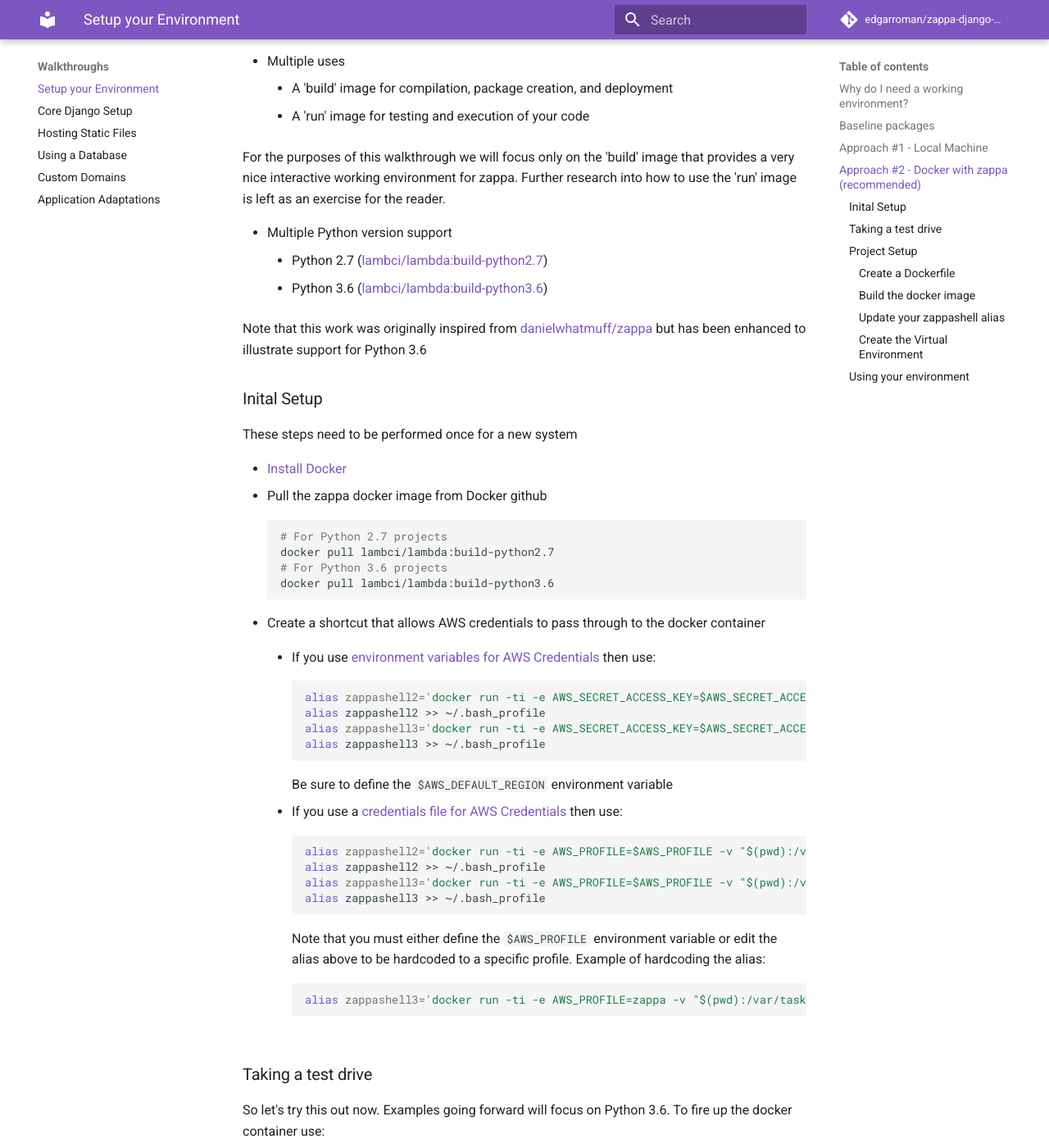
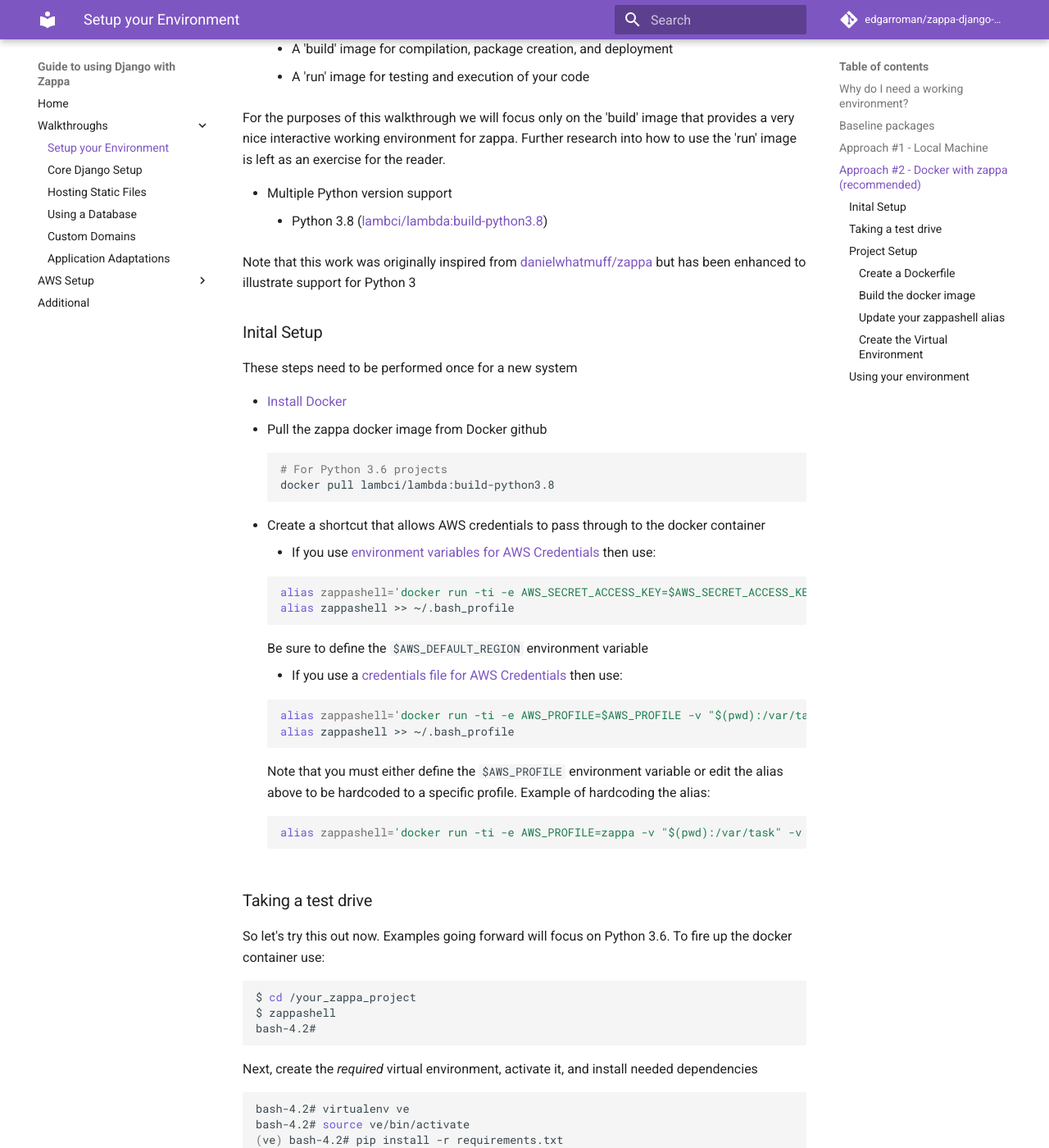
Before and after one commit to edgarroman/zappa-django-guide, an MkDocs documentation site: the page built from docs/setup.md, in a window 1280 px wide and 1400 px high, scrolled down 1825 px. Shown: the whole window at 82% size. Built offline with MkDocs 1.6.1 and Material for MkDocs 9.7.7, drawn with Linux system fonts in a browser that asks for light colours; comment, search, counter and statistics services are not loaded; old or Windows-style settings are respelled for this version of MkDocs; some of the changed text lies outside the part shown.

````diff
--- a/docs/setup.md
+++ b/docs/setup.md
@@ -6,26 +6,26 @@ This section provides guidance to set up a zappa working environment.
 
 While the ultimate goal is to have your Django application hosted in a cloud-based serverless environment, a working environment is needed to:
 
-* Collect the required packages
-* Build a lambda compatible deployment
-* Upload the deployment
-* Coordinate the various AWS services to enable the cloud-based environment
+-   Collect the required packages
+-   Build a lambda compatible deployment
+-   Upload the deployment
+-   Coordinate the various AWS services to enable the cloud-based environment
 
-In addition, a working environment assists with development and testing.  The caveat is that this working environment will not match exactly the cloud-based deployment. However, the goal is to get a reasonablly close approximation while still balancing ease of use.
+In addition, a working environment assists with development and testing. The caveat is that this working environment will not match exactly the cloud-based deployment. However, the goal is to get a reasonablly close approximation while still balancing ease of use.
 
 ## Baseline packages
 
 To ensure baseline expectations are set, all environments will assume the following criteria:
 
-* Python 3.6 or 2.7 (according to [AWS lambda support](http://docs.aws.amazon.com/lambda/latest/dg/current-supported-versions.html))
-* Django 1.10
-* Latest version of [zappa](https://pypi.python.org/pypi/zappa)
+-   Python 3 (according to [AWS lambda support](http://docs.aws.amazon.com/lambda/latest/dg/current-supported-versions.html))
+-   Django 3.2 or newer
+-   Latest version of [zappa](https://pypi.python.org/pypi/zappa)
 
-In addition, zappa *requires* a virtual environment in which to function.  So all approaches below include a virtual environment.
+In addition, zappa _requires_ a virtual environment in which to function. So all approaches below include a virtual environment.
 
 ## Approach #1 - Local Machine
 
-You can easily set up your working environment on your local machine. For simple projects, this is very easy to manage and maintain.  All you need is Python 2.7, pip, and virtualenv installed.  This works for Windows, MacOS, and Linux machines.
+You can easily set up your working environment on your local machine. For simple projects, this is very easy to manage and maintain. All you need is Python 2.7, pip, and virtualenv installed. This works for Windows, MacOS, and Linux machines.
 
 Here we setup a working environment named 'zappatest'
 
@@ -36,9 +36,11 @@ virtualenv ve
 source ve/bin/activate
 pip install django zappa
 ```
+
 And you are done.
 
 !!! Warning
+
     While this approach is easy to get up and running, the challenge comes along when you require more advanced python packages.
 
     For example, once you start connecting to databases, you will need to compile packages such as 'psycopg2' for PostGresSQL.  You should consider the implications of installing needed libraries on your local machine.
@@ -47,69 +49,70 @@ And you are done.
 
 ## Approach #2 - Docker with zappa (recommended)
 
-Sometimes leveraging Docker to create an isolated working environment is a good idea.  It takes more work to setup initially, but once you have the foundations, it is quite easy to create multiple working environments and it is easier to share those same environments with other folks on your team.
+Sometimes leveraging Docker to create an isolated working environment is a good idea. It takes more work to setup initially, but once you have the foundations, it is quite easy to create multiple working environments and it is easier to share those same environments with other folks on your team.
 
-The main goal of using Docker is to create an environment that closely matches the AWS lambda environment.  The closer it matches, then there will be less difficult-to-debug problems.
+The main goal of using Docker is to create an environment that closely matches the AWS lambda environment. The closer it matches, then there will be less difficult-to-debug problems.
 
-We will leverage the work others have done to enable such an environment.  First and foremost, the folks from [lambci](https://github.com/lambci/lambci) have created github repo called [docker-lambda](https://github.com/lambci/docker-lambda) that accurately reflects the lambda environment.  It provides:
+We will leverage the work others have done to enable such an environment. First and foremost, the folks from [lambci](https://github.com/lambci/lambci) have created github repo called [docker-lambda](https://github.com/lambci/docker-lambda) that accurately reflects the lambda environment. It provides:
 
- * Multiple uses
-    * A 'build' image for compilation, package creation, and deployment
-    * A 'run' image for testing and execution of your code
+-   Multiple uses
+    -   A 'build' image for compilation, package creation, and deployment
+    -   A 'run' image for testing and execution of your code
 
-For the purposes of this walkthrough we will focus only on the 'build' image that provides a very nice interactive working environment for zappa.  Further research into how to use the 'run' image is left as an exercise for the reader.
+For the purposes of this walkthrough we will focus only on the 'build' image that provides a very nice interactive working environment for zappa. Further research into how to use the 'run' image is left as an exercise for the reader.
 
- * Multiple Python version support
-    * Python 2.7 ([lambci/lambda:build-python2.7](https://hub.docker.com/r/lambci/lambda/tags/))
-    * Python 3.6 ([lambci/lambda:build-python3.6](https://hub.docker.com/r/lambci/lambda/tags/))
+-   Multiple Python version support
+    -   Python 3.8 ([lambci/lambda:build-python3.8](https://hub.docker.com/r/lambci/lambda/tags/))
 
-Note that this work was originally inspired from [danielwhatmuff/zappa](https://github.com/danielwhatmuff/zappa) but has been enhanced to illustrate support for Python 3.6
+Note that this work was originally inspired from [danielwhatmuff/zappa](https://github.com/danielwhatmuff/zappa) but has been enhanced to illustrate support for Python 3
 
 ### Inital Setup
 
 These steps need to be performed once for a new system
 
-* [Install Docker](https://docs.docker.com/engine/installation/)
-* Pull the zappa docker image from Docker github
-```sh
-# For Python 2.7 projects
-docker pull lambci/lambda:build-python2.7
-# For Python 3.6 projects
-docker pull lambci/lambda:build-python3.6
-```
-* Create a shortcut that allows AWS credentials to pass through to the docker container
-    * If you use [environment variables for AWS Credentials](aws_credentials#setup-local-account-credentials) then use:
-```sh
-alias zappashell2='docker run -ti -e AWS_SECRET_ACCESS_KEY=$AWS_SECRET_ACCESS_KEY -e AWS_ACCESS_KEY_ID=$AWS_ACCESS_KEY_ID -e AWS_DEFAULT_REGION=$AWS_DEFAULT_REGION -v "$(pwd):/var/task"  --rm lambci/lambda:build-python2.7 bash'
-alias zappashell2 >> ~/.bash_profile
-alias zappashell3='docker run -ti -e AWS_SECRET_ACCESS_KEY=$AWS_SECRET_ACCESS_KEY -e AWS_ACCESS_KEY_ID=$AWS_ACCESS_KEY_ID -e AWS_DEFAULT_REGION=$AWS_DEFAULT_REGION -v "$(pwd):/var/task"  --rm lambci/lambda:build-python3.6 bash'
-alias zappashell3 >> ~/.bash_profile
-```
+-   [Install Docker](https://docs.docker.com/engine/installation/)
+-   Pull the zappa docker image from Docker github
+
+    ```sh
+    # For Python 3.6 projects
+    docker pull lambci/lambda:build-python3.8
+    ```
+
+-   Create a shortcut that allows AWS credentials to pass through to the docker container
+
+    -   If you use [environment variables for AWS Credentials](aws_credentials#setup-local-account-credentials) then use:
+
+    ```sh
+    alias zappashell='docker run -ti -e AWS_SECRET_ACCESS_KEY=$AWS_SECRET_ACCESS_KEY -e AWS_ACCESS_KEY_ID=$AWS_ACCESS_KEY_ID -e AWS_DEFAULT_REGION=$AWS_DEFAULT_REGION -v "$(pwd):/var/task"  --rm lambci/lambda:build-python3.6 bash'
+    alias zappashell >> ~/.bash_profile
+    ```
+
     Be sure to define the `$AWS_DEFAULT_REGION` environment variable
 
-    * If you use a [credentials file for AWS Credentials](aws_credentials#setup-local-account-credentials) then use:
-```sh
-alias zappashell2='docker run -ti -e AWS_PROFILE=$AWS_PROFILE -v "$(pwd):/var/task" -v ~/.aws/:/root/.aws  --rm lambci/lambda:build-python2.7 bash'
-alias zappashell2 >> ~/.bash_profile
-alias zappashell3='docker run -ti -e AWS_PROFILE=$AWS_PROFILE -v "$(pwd):/var/task" -v ~/.aws/:/root/.aws  --rm lambci/lambda:build-python3.6 bash'
-alias zappashell3 >> ~/.bash_profile
-```
-    Note that you must either define the `$AWS_PROFILE` environment variable or edit the alias above to be hardcoded to a specific profile.  Example of hardcoding the alias:
-```sh
-alias zappashell3='docker run -ti -e AWS_PROFILE=zappa -v "$(pwd):/var/task" -v ~/.aws/:/root/.aws  --rm lambci/lambda:build-python3.6 bash'
-```
+    -   If you use a [credentials file for AWS Credentials](aws_credentials#setup-local-account-credentials) then use:
+
+    ```sh
+    alias zappashell='docker run -ti -e AWS_PROFILE=$AWS_PROFILE -v "$(pwd):/var/task" -v ~/.aws/:/root/.aws  --rm lambci/lambda:build-python3.6 bash'
+    alias zappashell >> ~/.bash_profile
+    ```
+
+    Note that you must either define the `$AWS_PROFILE` environment variable or edit the alias above to be hardcoded to a specific profile. Example of hardcoding the alias:
+
+    ```sh
+    alias zappashell='docker run -ti -e AWS_PROFILE=zappa -v "$(pwd):/var/task" -v ~/.aws/:/root/.aws  --rm lambci/lambda:build-python3.6 bash'
+    ```
 
 ### Taking a test drive
 
-So let's try this out now.  Examples going forward will focus on Python 3.6.  To fire up the docker container use:
+So let's try this out now. Examples going forward will focus on Python 3.6. To fire up the docker container use:
 
 ```sh
 $ cd /your_zappa_project
-$ zappashell3
+$ zappashell
 bash-4.2#
 ```
 
-Next, create the *required* virtual environment, activate it, and install needed dependencies
+Next, create the _required_ virtual environment, activate it, and install needed dependencies
 
 ```sh
 bash-4.2# virtualenv ve
@@ -117,24 +120,27 @@ bash-4.2# source ve/bin/activate
 (ve) bash-4.2# pip install -r requirements.txt
 ```
 
-Since the virtual environment is contained in the current directory, and the current directory is mapped to your local machine, any changes you make will be persisted between Docker container instances.  But if you depend on libraries that are installed in the system (essentially anything out of the current directory and virtual environment), they will be lost when the container exits.  The solution for this is to create a custom Dockerfile (see below)
+Since the virtual environment is contained in the current directory, and the current directory is mapped to your local machine, any changes you make will be persisted between Docker container instances. But if you depend on libraries that are installed in the system (essentially anything out of the current directory and virtual environment), they will be lost when the container exits. The solution for this is to create a custom Dockerfile (see below)
 
 Finally, I recommend upgrading to the latest zappa project since it changes frequently
+
 ```sh
 (ve) bash-4.2# pip install --upgrade zappa
 ```
+
 !!! Warning
-    It is very important that you install and activate the virtualenv only in the docker shell.  This will prevent any incompatibilities with the local system environment and the docker environment.
 
-At this point, you are ready to start using zappa.  Once you are finished, you can simply exit the container.
+    It is very important that you install and activate the virtualenv only in the docker shell. This will prevent any incompatibilities with the local system environment and the docker environment.
+
+At this point, you are ready to start using zappa. Once you are finished, you can simply exit the container.
 
 ### Project Setup
 
-Once the steps above are complete, then it is very easy to start a working environment.  But generally additional steps are required for package compilation and customizations.
+Once the steps above are complete, then it is very easy to start a working environment. But generally additional steps are required for package compilation and customizations.
 
 #### Create a Dockerfile
 
-Create a local Dockerfile for your project so you can easily modify needed libraries.  Generally this can go in the root of your zappa project.
+Create a local Dockerfile for your project so you can easily modify needed libraries. Generally this can go in the root of your zappa project.
 
 ```Docker
 FROM lambci/lambda:build-python3.6
@@ -164,7 +170,8 @@ This will create a local Docker image on your system.
 
 #### Update your zappashell alias
 
-To make sure it points to your new image.  Essentially replace `lambci/lambda:build-python3.6` with `myzappa`.  Example:
+To make sure it points to your new image. Essentially replace `lambci/lambda:build-python3.6` with `myzappa`. Example:
+
 ```sh
 alias zappashell='docker run -ti -e AWS_PROFILE=zappa -v "$(pwd):/var/task" -v ~/.aws/:/root/.aws  --rm myzappa'
 alias zappashell >> ~/.bash_profile
@@ -172,7 +179,7 @@ alias zappashell >> ~/.bash_profile
 
 #### Create the Virtual Environment
 
-Create the *required* virtual environment, activate it, and install needed dependencies
+Create the _required_ virtual environment, activate it, and install needed dependencies
 
 ```sh
 $ zappashell
@@ -181,7 +188,7 @@ zappashell> source ve/bin/activate
 (ve) zappa> pip install -r requirements.txt
 ```
 
-Since the virtual environment is contained in the current directory, and the current directory is mapped to your local machine, any changes you make will be persisted between Docker container instances.  But if you depend on libraries that are installed in the system (essentially anything out of the current directory and virtual environment), they will be lost when the container exits.  The solution for this is to add these installations as RUN commands in the Dockerfile.
+Since the virtual environment is contained in the current directory, and the current directory is mapped to your local machine, any changes you make will be persisted between Docker container instances. But if you depend on libraries that are installed in the system (essentially anything out of the current directory and virtual environment), they will be lost when the container exits. The solution for this is to add these installations as RUN commands in the Dockerfile.
 
 ### Using your environment
 
--- a/mkdocs.yml
+++ b/mkdocs.yml
@@ -2,42 +2,43 @@ site_name: Guide to using Django with Zappa
 repo_name: 'edgarroman/zappa-django-guide'
 repo_url: https://github.com/edgarroman/zappa-django-guide
 site_description: A full featured walkthough of using Django on Zappa (powered by AWS Lambda in serverless environment)
-copyright: Copyright &copy; 2016 - 2017 <a href="https://github.com/edgarroman">Edgar Roman</a>
+copyright: Copyright &copy; <script>document.write(new Date().getFullYear())</script> <a href="https://github.com/edgarroman">Edgar Roman</a>
 
-pages:
-  - Home: 'index.md'
-  - Walkthroughs:
-    - 'Setup your Environment' : 'setup.md'
-    - 'Core Django Setup' : 'walk_core.md'
-    - 'Hosting Static Files' : 'walk_static.md'
-    - 'Using a Database' : 'walk_database.md'
-    - 'Custom Domains' : 'walk_domain.md'
-    - 'Application Adaptations' : 'walk_app.md'
-#    - 'Wrangling Media Files' : 'walk_media.md'
-#    - 'Tasks and Events' : 'walk_scheduling.md'
-#    - 'Debugging' : 'walk_debug.md'
-  - AWS Setup:
-    - 'Managing Credentials' : 'aws_credentials.md'
-    - 'Primer on AWS VPC Networking' : 'aws_network_primer.md'
-    - 'Adventures in Networking' : 'aws_network.md'
-    - 'Creating an RDS Database' : 'aws_database.md'
-    - 'Working with Route53' : 'aws_route53.md'
-    - 'AWS Certificate Manager (ACM)' : 'aws_acm.md'
-  - Additional: 'additional.md'
+nav:
+    - Home: 'index.md'
+    - Walkthroughs:
+          - 'Setup your Environment': 'setup.md'
+          - 'Core Django Setup': 'walk_core.md'
+          - 'Hosting Static Files': 'walk_static.md'
+          - 'Using a Database': 'walk_database.md'
+          - 'Custom Domains': 'walk_domain.md'
+          - 'Application Adaptations': 'walk_app.md'
+    #    - 'Wrangling Media Files' : 'walk_media.md'
+    #    - 'Tasks and Events' : 'walk_scheduling.md'
+    #    - 'Debugging' : 'walk_debug.md'
+    - AWS Setup:
+          - 'Managing Credentials': 'aws_credentials.md'
+          - 'Primer on AWS VPC Networking': 'aws_network_primer.md'
+          - 'Adventures in Networking': 'aws_network.md'
+          - 'Creating an RDS Database': 'aws_database.md'
+          - 'Working with Route53': 'aws_route53.md'
+          - 'AWS Certificate Manager (ACM)': 'aws_acm.md'
+    - Additional: 'additional.md'
 theme: 'material'
 extra:
-  palette:
-    primary: 'deep purple'
-  feature:
-      tabs: true
-  social:
-      - type: github
-        link: https://github.com/edgarroman
+    palette:
+        primary: 'deep purple'
+    #    feature:
+    #        tabs: true
+    social:
+        - icon: fontawesome/brands/github
+          link: https://github.com/edgarroman
 markdown_extensions:
-  - codehilite
-  - pymdownx.superfences
-  - admonition
-  - toc(permalink=true)
+    - codehilite
+    - pymdownx.superfences
+    - admonition
+    - toc:
+          permalink: true
 google_analytics:
-  - 'UA-97437653-1'
-  - 'auto'
+    - 'UA-97437653-1'
+    - 'auto'
````
Also changed, not shown: docs/walk_database.md (+39 -50 lines), 1 other file.
